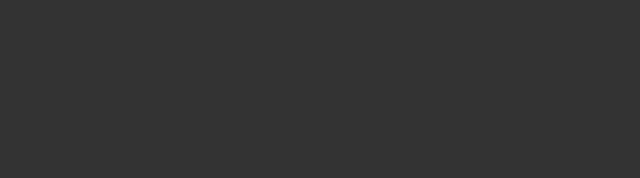
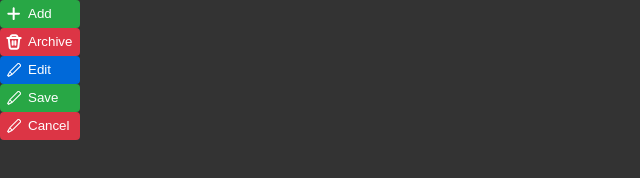
Before and after one commit to Florian-Dj/count-death, a plain HTML site: page index.html in a window 1280 px wide. Shown: the whole page, without its empty margins (0-640 px from the left). Drawn offline with Linux system fonts and the light colour scheme.

Commit message:
Create button (add, save, edit, archive and cancel)

```diff
--- a/index.html
+++ b/index.html
@@ -10,6 +10,42 @@
 	</head>
 
 	<body>
-
+		<button class="btn-extend btn-add" href="#" title="Add Game">
+			<svg width="16" height="16" viewBox="0 0 16 16" fill="none" xmlns="http://www.w3.org/2000/svg">
+				<path d="M8.66659 2.33325C8.66659 2.06804 8.56123 1.81368 8.37369 1.62615C8.18616 1.43861 7.9318 1.33325 7.66659 1.33325C7.40137 1.33325 7.14702 1.43861 6.95948 1.62615C6.77194 1.81368 6.66659 2.06804 6.66659 2.33325V6.66659H2.33325C2.06804 6.66659 1.81368 6.77194 1.62615 6.95948C1.43861 7.14702 1.33325 7.40137 1.33325 7.66659C1.33325 7.9318 1.43861 8.18616 1.62615 8.37369C1.81368 8.56123 2.06804 8.66659 2.33325 8.66659H6.66659V12.9999C6.66659 13.2651 6.77194 13.5195 6.95948 13.707C7.14702 13.8946 7.40137 13.9999 7.66659 13.9999C7.9318 13.9999 8.18616 13.8946 8.37369 13.707C8.56123 13.5195 8.66659 13.2651 8.66659 12.9999V8.66659H12.9999C13.2651 8.66659 13.5195 8.56123 13.707 8.37369C13.8946 8.18616 13.9999 7.9318 13.9999 7.66659C13.9999 7.40137 13.8946 7.14702 13.707 6.95948C13.5195 6.77194 13.2651 6.66659 12.9999 6.66659H8.66659V2.33325Z" fill="white"/>
+			</svg>
+			<p>Add</p>
+		</button>
+		<button class="btn-extend btn-archive" href="#" title="Archive Run">
+			<svg width="16" height="16" viewBox="0 0 16 16" fill="none" xmlns="http://www.w3.org/2000/svg">
+				<g clip-path="url(#clip0_5_31)">
+				<path d="M1.33325 3.99992H14.6666M6.66658 7.33325V10.6666M9.33325 7.33325V10.6666M2.66659 3.99992H13.3333L12.2799 13.4799C12.2438 13.8062 12.0886 14.1076 11.8441 14.3266C11.5995 14.5455 11.2828 14.6666 10.9546 14.6666H5.04525C4.71701 14.6666 4.40029 14.5455 4.15575 14.3266C3.91121 14.1076 3.75603 13.8062 3.71992 13.4799L2.66659 3.99992ZM4.89658 2.09792C5.00442 1.86923 5.17506 1.67592 5.38859 1.54053C5.60212 1.40514 5.84975 1.33325 6.10259 1.33325H9.89725C10.1502 1.33312 10.398 1.40495 10.6116 1.54035C10.8253 1.67575 10.996 1.86913 11.1039 2.09792L11.9999 3.99992H3.99992L4.89658 2.09792V2.09792Z" stroke="white" stroke-width="2" stroke-linecap="round" stroke-linejoin="round"/>
+				</g>
+				<defs>
+				<clipPath id="clip0_5_31">
+				<rect width="16" height="16" fill="white"/>
+				</clipPath>
+				</defs>
+			</svg>
+			<p>Archive</p>
+		</button>
+		<button class="btn-extend btn-edit" href="#" title="Edit Run">
+			<svg width="16" height="16" viewBox="0 0 16 16" fill="none" xmlns="http://www.w3.org/2000/svg">
+				<path d="M13.23 1H11.77L3.52 9.25L3.36 9.47L1 13.59L2.41 15L6.53 12.64L6.75 12.48L15 4.23V2.77L13.23 1ZM2.41 13.59L3.92 10.59L5.37 12.04L2.41 13.59ZM6.24 11.53L4.47 9.76L12.47 1.76L14.24 3.53L6.24 11.53Z" fill="white"/>
+			</svg>
+			<p>Edit</p>
+		</button>
+		<button class="btn-extend btn-save" href="#" title="Save">
+			<svg width="16" height="16" viewBox="0 0 16 16" fill="none" xmlns="http://www.w3.org/2000/svg">
+				<path d="M13.23 1H11.77L3.52 9.25L3.36 9.47L1 13.59L2.41 15L6.53 12.64L6.75 12.48L15 4.23V2.77L13.23 1ZM2.41 13.59L3.92 10.59L5.37 12.04L2.41 13.59ZM6.24 11.53L4.47 9.76L12.47 1.76L14.24 3.53L6.24 11.53Z" fill="white"/>
+			</svg>
+			<p>Save</p>
+		</button>
+		<button class="btn-extend btn-cancel" href="#" title="Cancel">
+			<svg width="16" height="16" viewBox="0 0 16 16" fill="none" xmlns="http://www.w3.org/2000/svg">
+				<path d="M13.23 1H11.77L3.52 9.25L3.36 9.47L1 13.59L2.41 15L6.53 12.64L6.75 12.48L15 4.23V2.77L13.23 1ZM2.41 13.59L3.92 10.59L5.37 12.04L2.41 13.59ZM6.24 11.53L4.47 9.76L12.47 1.76L14.24 3.53L6.24 11.53Z" fill="white"/>
+			</svg>
+			<p>Cancel</p>
+		</button>
 	</body>
 </html>
--- a/src/styles/scss/base/_base.scss
+++ b/src/styles/scss/base/_base.scss
@@ -1,3 +1,5 @@
 body{
+    font-family: 'Montserrat', sans-serif;
+    font-size: 12px;
     background-color: $color-background;
 }
--- /dev/null
+++ b/src/styles/scss/components/_butons.scss
@@ -0,0 +1,27 @@
+button{
+
+    &.btn-extend {
+        display: flex;
+        width: 80px;
+        padding: 6px 0px;
+        border: none;
+        border-radius: 4px;
+        text-decoration: none;
+        color: $color-text;
+    }
+
+    &.btn-add, &.btn-save{
+        background-color: $color-button-green;
+    }
+    &.btn-edit{
+        background-color: $color-button-blue;
+    }
+    &.btn-archive, &.btn-cancel{
+        background-color: $color-button-red;
+    }
+    svg{
+        position: relative;
+        left: 6px;
+        margin-right: 12px;
+    }
+}
--- a/src/styles/scss/main.scss
+++ b/src/styles/scss/main.scss
@@ -2,3 +2,5 @@
 
 @import "./base/base";
 @import "./base/reset";
+
+@import "./components/butons";
```
Also changed, not shown: src/styles/css/components/buton.css (deleted), src/styles/css/main.css, src/styles/scss/components/buton.scss (deleted), src/styles/scss/main.css (deleted), 4 other files.
